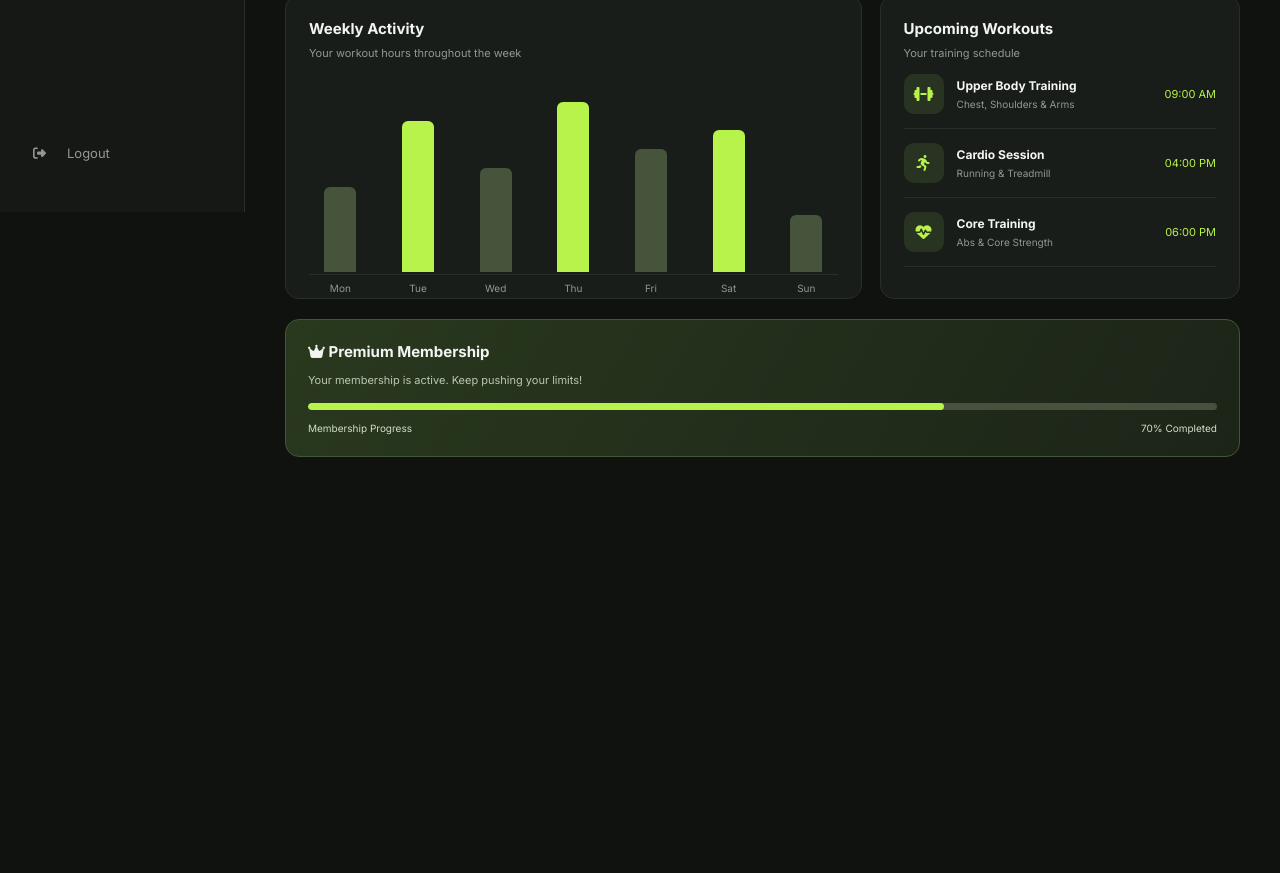
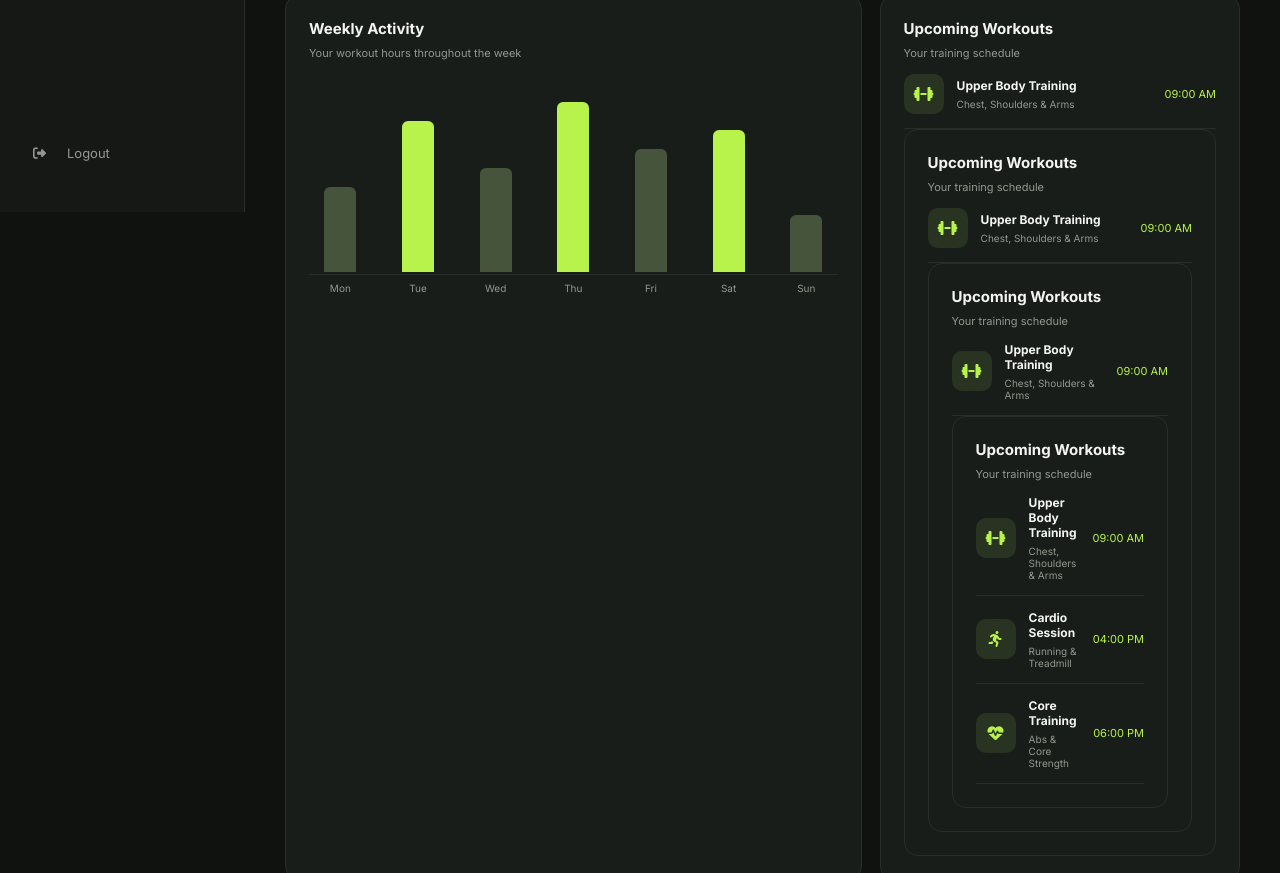
Before and after one commit to Ibrahim-Shah-038/GymDashboard, a plain HTML site: page index.html in a window 1280 px wide. Shown: the part 588-1461 px from the top of the page. Before the commit the page ends 1075 px from the top, so only its background shows below. Drawn offline with Linux system fonts and the light colour scheme.

Commit message:
3 panels have been added

```diff
--- a/index.html
+++ b/index.html
@@ -722,6 +722,60 @@
                     <div class="workout-time">09:00 AM</div>
                 </div>
 
+                <div class="panel">
+
+                <h3>Upcoming Workouts</h3>
+                <p class="panel-subtitle">Your training schedule</p>
+
+                <div class="workout-item">
+                    <div class="workout-icon">
+                        <i class="fa-solid fa-dumbbell"></i>
+                    </div>
+
+                    <div class="workout-info">
+                        <h4>Upper Body Training</h4>
+                        <p>Chest, Shoulders & Arms</p>
+                    </div>
+
+                    <div class="workout-time">09:00 AM</div>
+                </div>
+
+                <div class="panel">
+
+                <h3>Upcoming Workouts</h3>
+                <p class="panel-subtitle">Your training schedule</p>
+
+                <div class="workout-item">
+                    <div class="workout-icon">
+                        <i class="fa-solid fa-dumbbell"></i>
+                    </div>
+
+                    <div class="workout-info">
+                        <h4>Upper Body Training</h4>
+                        <p>Chest, Shoulders & Arms</p>
+                    </div>
+
+                    <div class="workout-time">09:00 AM</div>
+                </div>
+
+                <div class="panel">
+
+                <h3>Upcoming Workouts</h3>
+                <p class="panel-subtitle">Your training schedule</p>
+
+                <div class="workout-item">
+                    <div class="workout-icon">
+                        <i class="fa-solid fa-dumbbell"></i>
+                    </div>
+
+                    <div class="workout-info">
+                        <h4>Upper Body Training</h4>
+                        <p>Chest, Shoulders & Arms</p>
+                    </div>
+
+                    <div class="workout-time">09:00 AM</div>
+                </div>
+
                 <div class="workout-item">
                     <div class="workout-icon">
                         <i class="fa-solid fa-person-running"></i>
```
